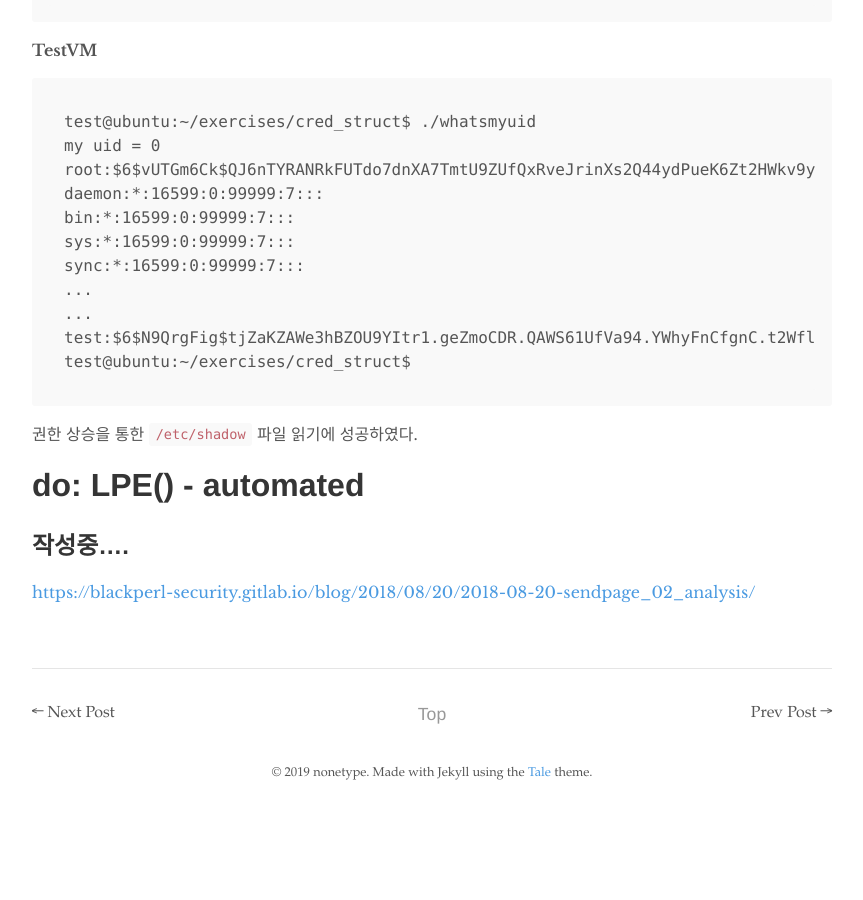
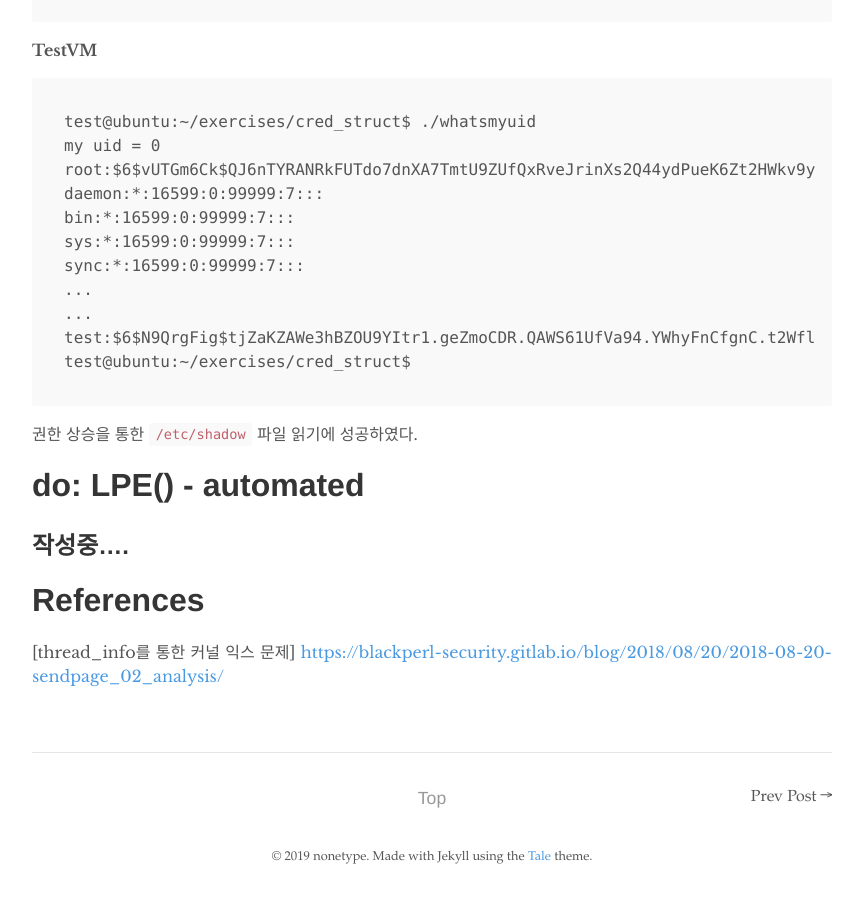
Before and after one commit to nonetype/old-blog-repo, a Jekyll site: the page built from _posts/2019-09-23-Linux-Kernel_Exploit-Development-lab3.md, in a window 1280 px wide and 900 px high, scrolled down 6984 px. Shown: the whole window, without its empty margins (208-1071 px from the left). Built offline with Jekyll 4.4.1, drawn with Linux system fonts in a browser that asks for light colours; some web fonts are replaced; before the commit the page ends 7800 px from its top, so only the background shows below that.

Commit message:
Edited post name

```diff
--- a/_posts/2019-09-23-Linux-Kernel-Exploit-Development-lab3.md
+++ b/_posts/2019-09-23-Linux-Kernel_Exploit-Development-lab3.md
@@ -291,4 +291,7 @@
 ## 작성중....
 
 
-<https://blackperl-security.gitlab.io/blog/2018/08/20/2018-08-20-sendpage_02_analysis/>
+
+
+# References
+[thread_info를 통한 커널 익스 문제] <https://blackperl-security.gitlab.io/blog/2018/08/20/2018-08-20-sendpage_02_analysis/>
```
Also changed, not shown: _posts/2019-09-23-Linux-Kernel_Exploit-Development-lab2.md (renamed from _posts/2019-09-23-Linux-Kernel-Exploit-Development-lab2.md).
